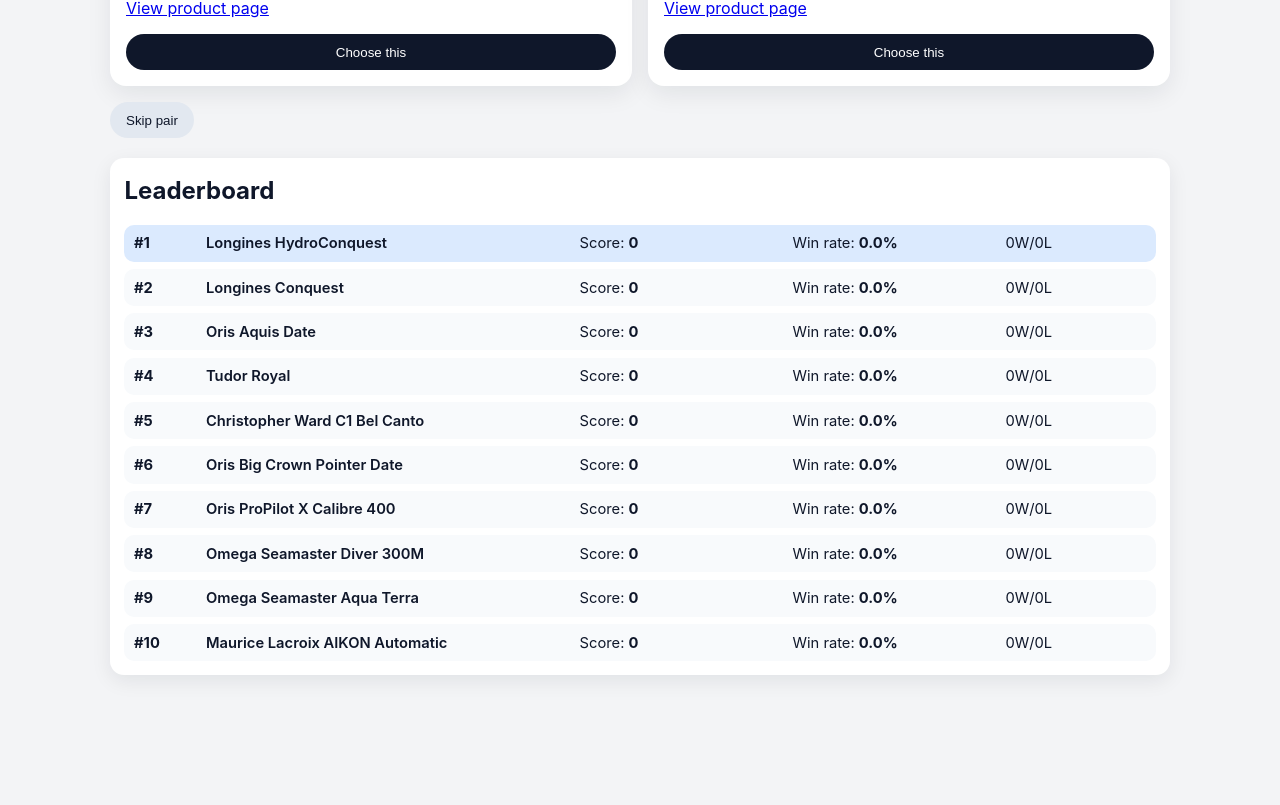
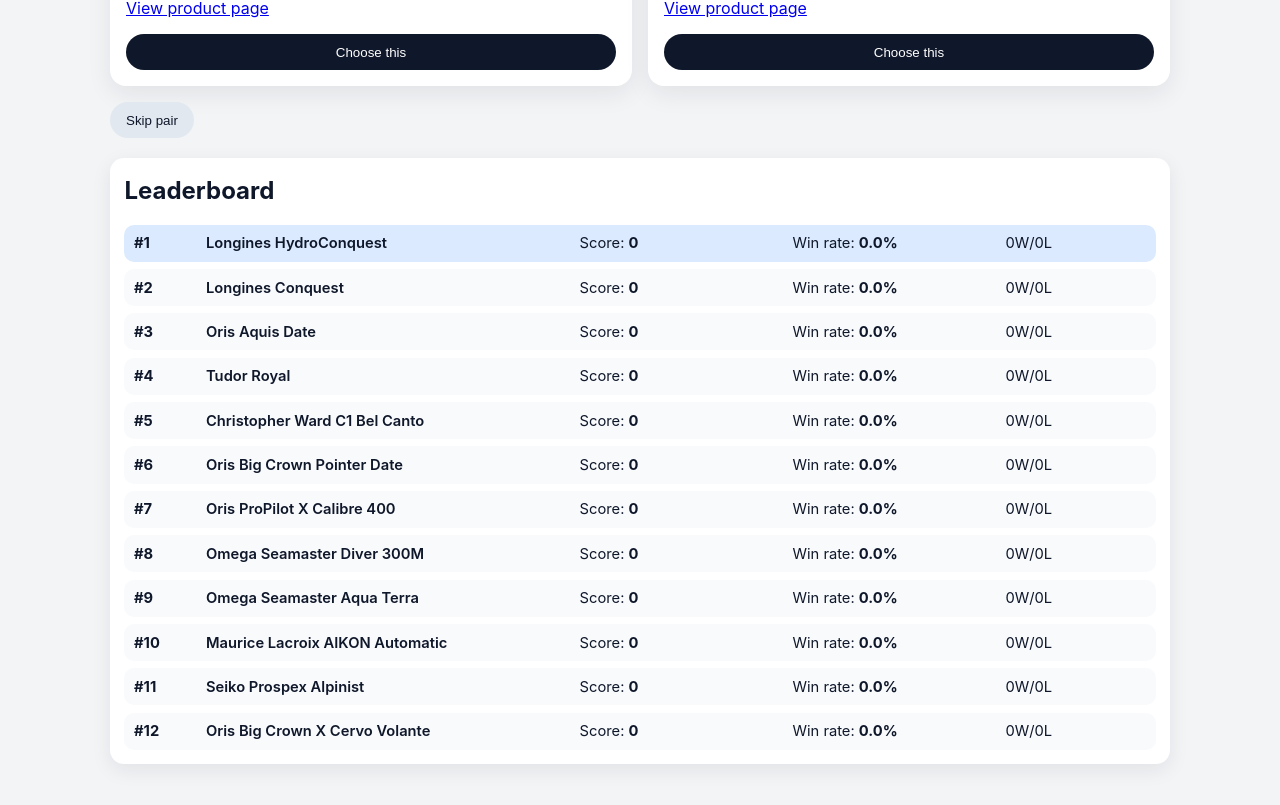
Before and after one commit to JokerNN/watch-comparison, a React (Vite) app: page / in a window 1280 px wide. Shown: the part 583-1388 px from the top of the page. Built offline with nearby package versions, Linux system fonts and the light colour scheme.

Commit message:
Add Seiko and Oris watches to wishlist

```diff
--- a/src/App.tsx
+++ b/src/App.tsx
@@ -39,6 +39,8 @@
   { id: 8, brand: 'Omega', model: 'Seamaster Diver 300M', notes: 'Blue dial', imageUrl: 'https://cdn.watchbase.com/watch/lg/omega/seamaster-diver-300m/210-30-42-20-03-001-80.png', productUrl: 'https://www.omegawatches.com/en-nl/watch-omega-seamaster-diver-300m-co-axial-master-chronometer-42-mm-21030422003001' },
   { id: 9, brand: 'Omega', model: 'Seamaster Aqua Terra', notes: 'Blue dial', imageUrl: 'https://cdn.watchbase.com/watch/lg/omega/baselworld-2017/220-10-41-21-03-002-45.png', productUrl: 'https://www.omegawatches.com/en-nl/watch-omega-seamaster-aqua-terra-150m-co-axial-master-chronometer-41-mm-22010412103002' },
   { id: 10, brand: 'Maurice Lacroix', model: 'AIKON Automatic', notes: 'Integrated bracelet sports style', imageUrl: 'https://www.mauricelacroix.com/dw/image/v2/BKDJ_PRD/on/demandware.static/-/Sites-mla_masterCatalog/default/dwf762847f/images/hi-res/AI6008-SS002-430-1_soldat_1.png?sh=1200&sw=1200', productUrl: 'https://www.mauricelacroix.com/nl_en/watches/watches-aikon/watches-aikon-automatic/aikon-automatic-date-42mm/AI6008-SS002-430-1.html' },
+  { id: 11, brand: 'Seiko', model: 'Prospex Alpinist', notes: '1959 Alpinist Re-interpretation, blue dial, stainless steel bracelet, 38mm (SPB249J1)', imageUrl: 'https://www.seikowatches.com/fr-fr/-/media/Images/Product--Image/All/Seiko/2022/02/20/01/05/SPB249J1/SPB249J1.png?mh=1200&mw=1200', productUrl: 'https://www.seikowatches.com/fr-fr/products/prospex/spb249j1' },
+  { id: 12, brand: 'Oris', model: 'Big Crown X Cervo Volante', notes: 'Blue gradient dial, Cervo Volante deer leather strap, 38mm (01 754 7779 4065-Set)', imageUrl: 'https://oris.rokka.io/fe_vuepal_crop/variables-w-600-h-247/4c7c3f5a6e841ce8170e6ff32585977c394f5761/01%20754%207779%204065-Set%20-%20Big%20Crown%20X%20Cervo%20Volante_HighRes_14356-v1.jpg', productUrl: 'https://www.oris.ch/en-NL/product/watch/big-crown/big-crown-pointer-date/01-754-7779-4065-Set' },
 ];
 
 const createInitialWatches = (): Watch[] => wishlist.map((watch) => ({ ...watch, wins: 0, losses: 0, totalVotes: 0, score: 0 }));
```
